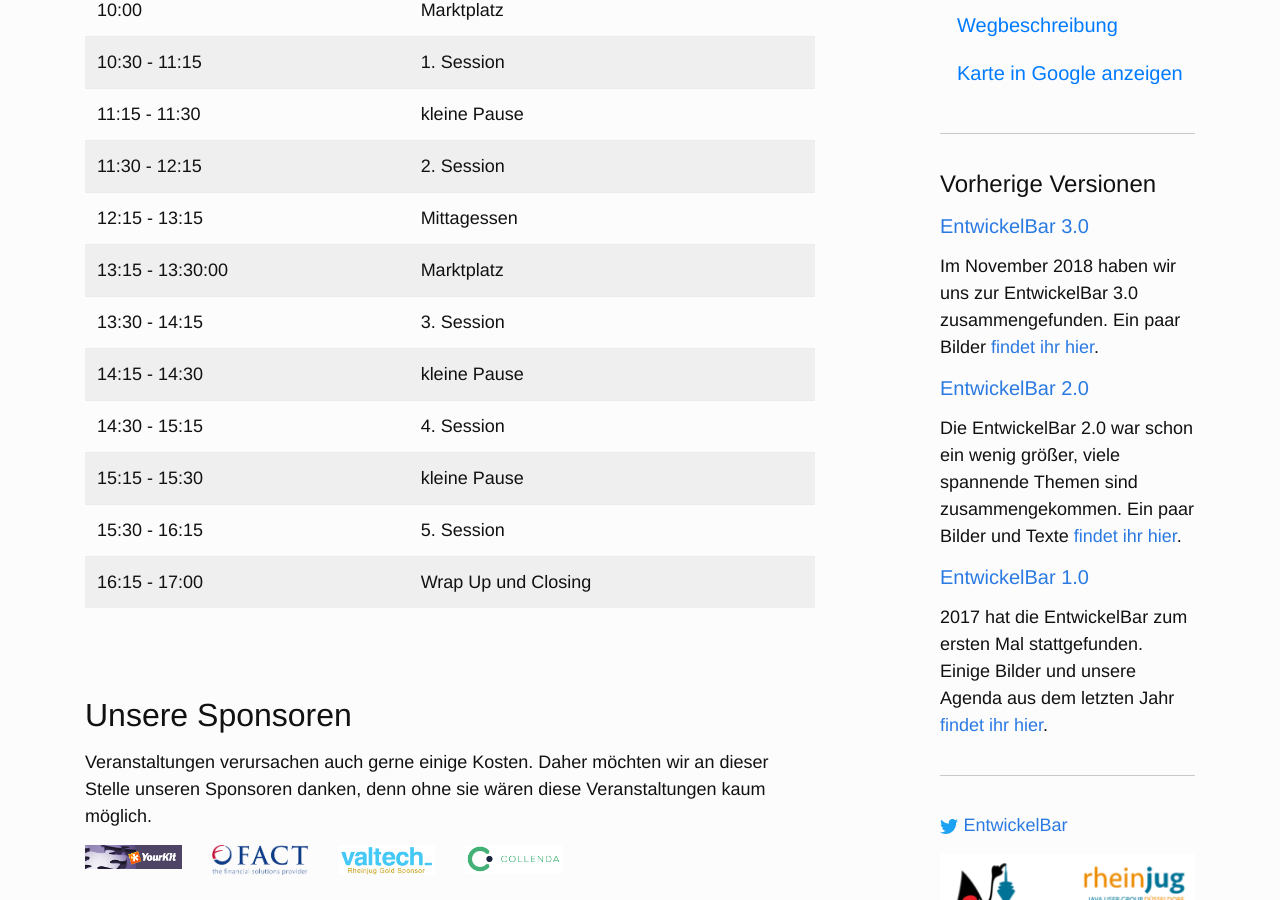
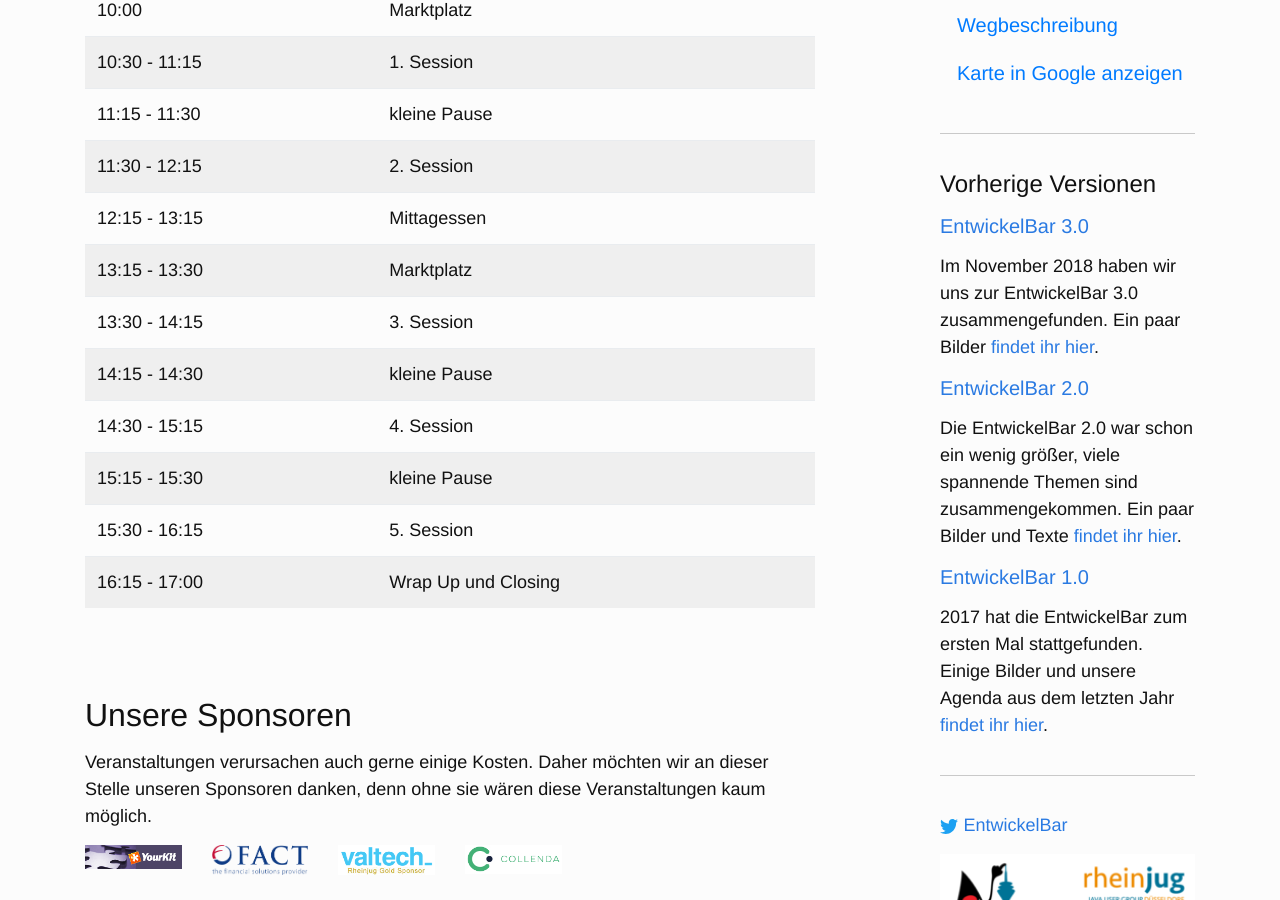
Before and after one commit to EntwickelBar/entwickelbar.github.io, a Jekyll site: the page built from index.html, in a window 1280 px wide and 900 px high, scrolled down 1200 px. Built offline with Jekyll 4.4.1, drawn with Linux system fonts in a browser that asks for light colours.

Commit message:
Update index.html

```diff
--- a/index.html
+++ b/index.html
@@ -70,7 +70,7 @@ layout: default
     <td>Mittagessen</td>
   </tr>
   <tr>
-    <td>13:15 - 13:30:00</td>
+    <td>13:15 - 13:30</td>
     <td>Marktplatz</td>
   </tr>
   <tr>
```
